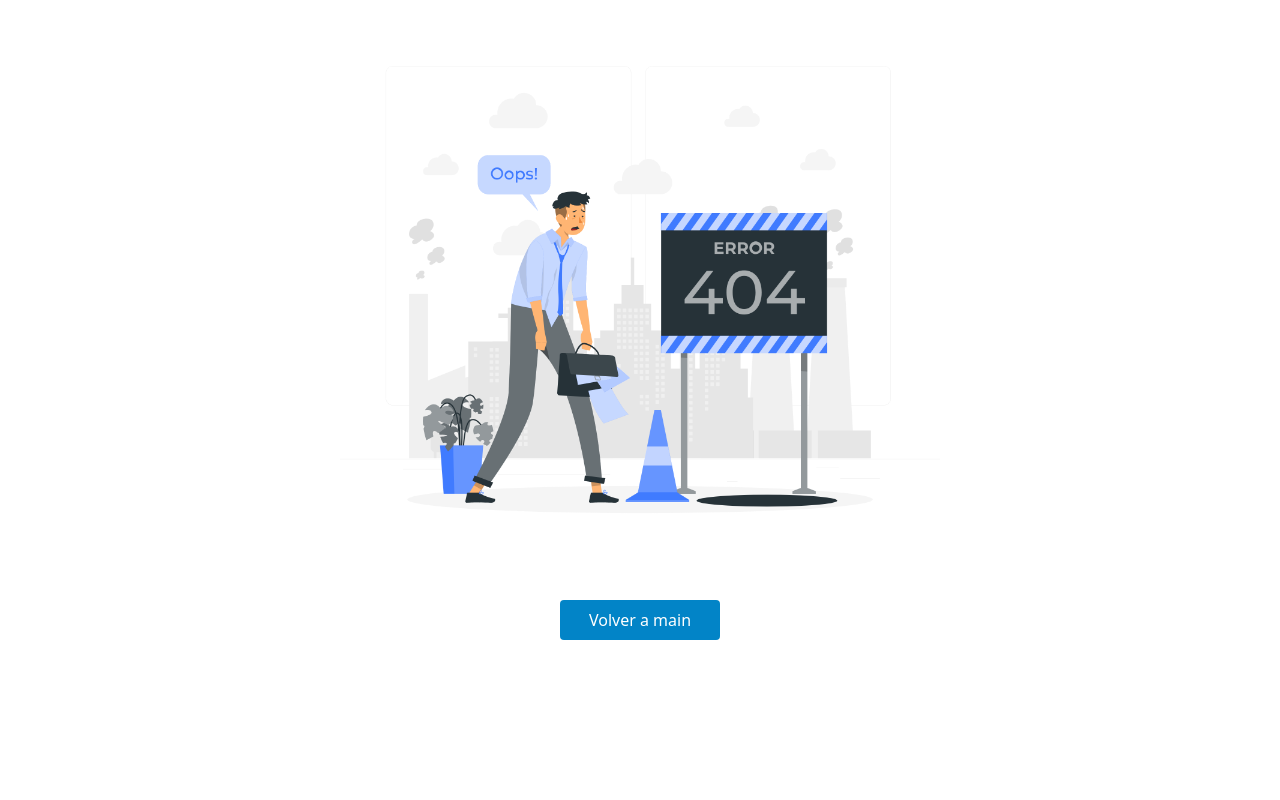
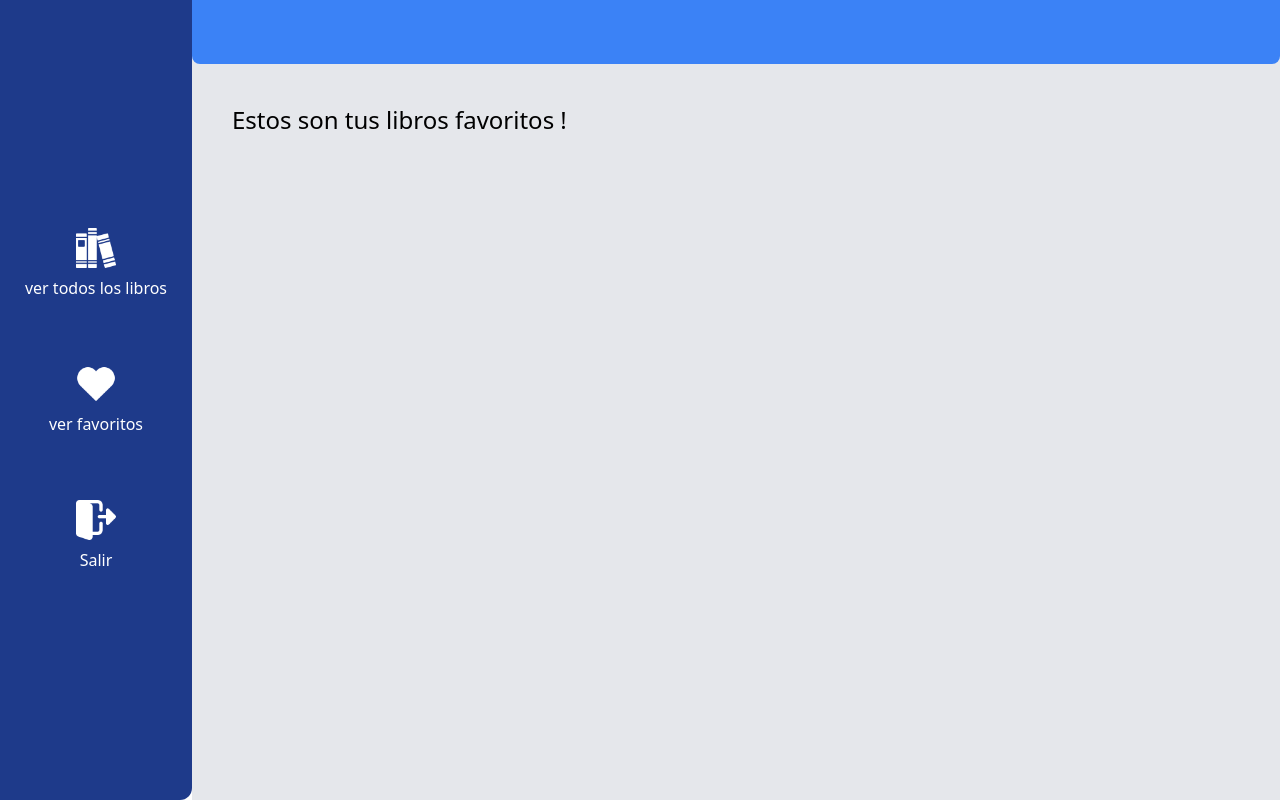
Before and after one commit to Rafaelperalta01/Libreria, a React (Create React App) app in the folder frontend/: page /dashboard/favoritos in a window 1280 px wide. Built offline with nearby package versions, Linux system fonts and the light colour scheme; a web font is replaced by a local one.

Commit message:
Creacion de pagina para favoritos

```diff
--- a/frontend/src/App.js
+++ b/frontend/src/App.js
@@ -3,6 +3,7 @@ import {BrowserRouter, Route, Routes} from 'react-router-dom'
 import Main from './pages/main';
 import Dashboard from './pages/dashboard';
 import Notfound from './pages/notfound';
+import Favoritos from './pages/favoritos';
 
 function App() {
   return (
@@ -11,6 +12,7 @@ function App() {
         <Routes>
           <Route path='/' Component={Main} />
           <Route path='/dashboard' Component={Dashboard} />
+          <Route path='/dashboard/favoritos' Component={Favoritos} />
           <Route path='/*' Component={Notfound} />
         </Routes>
       </BrowserRouter>
--- a/frontend/src/components/sidebar.jsx
+++ b/frontend/src/components/sidebar.jsx
@@ -4,13 +4,18 @@ import books from '../assets/dashboard/book.png'
 import { Link } from 'react-router-dom'
 import Option from './opcionsidebar'
 
-
+//Nav lateral left
 export default function Sidebar() {
     return (
         <aside className="h-screen w-[15%] rounded-br-xl float-left bg-blue-900 flex justify-center flex-col items-center text-center text-white">
             <ul className="flex flex-col gap-12">
+            <Link to={'/dashboard'}>
                 <Option imagen={books} texto={'ver todos los libros'} />
+            </Link>
+
+            <Link to={'/dashboard/favoritos'}>
                 <Option imagen={fav} texto={'ver favoritos'} />
+            </Link>
 
             <Link to={'/'}>
                 <Option imagen={salir} texto={'Salir'} />
--- /dev/null
+++ b/frontend/src/pages/favoritos.jsx
@@ -0,0 +1,17 @@
+import Navbar from "../components/navbar";
+import Sidebar from "../components/sidebar";
+
+export default function Favoritos(){
+    return(
+        <>
+        <div className="h-screen w-[85%] float-right bg-gray-200">
+            <Navbar />
+            <div className="p-10">
+                <h1 className="text-2xl">Estos son tus libros favoritos !</h1>
+            </div>
+
+        </div>
+        <Sidebar />
+        </>
+    )
+}
```
